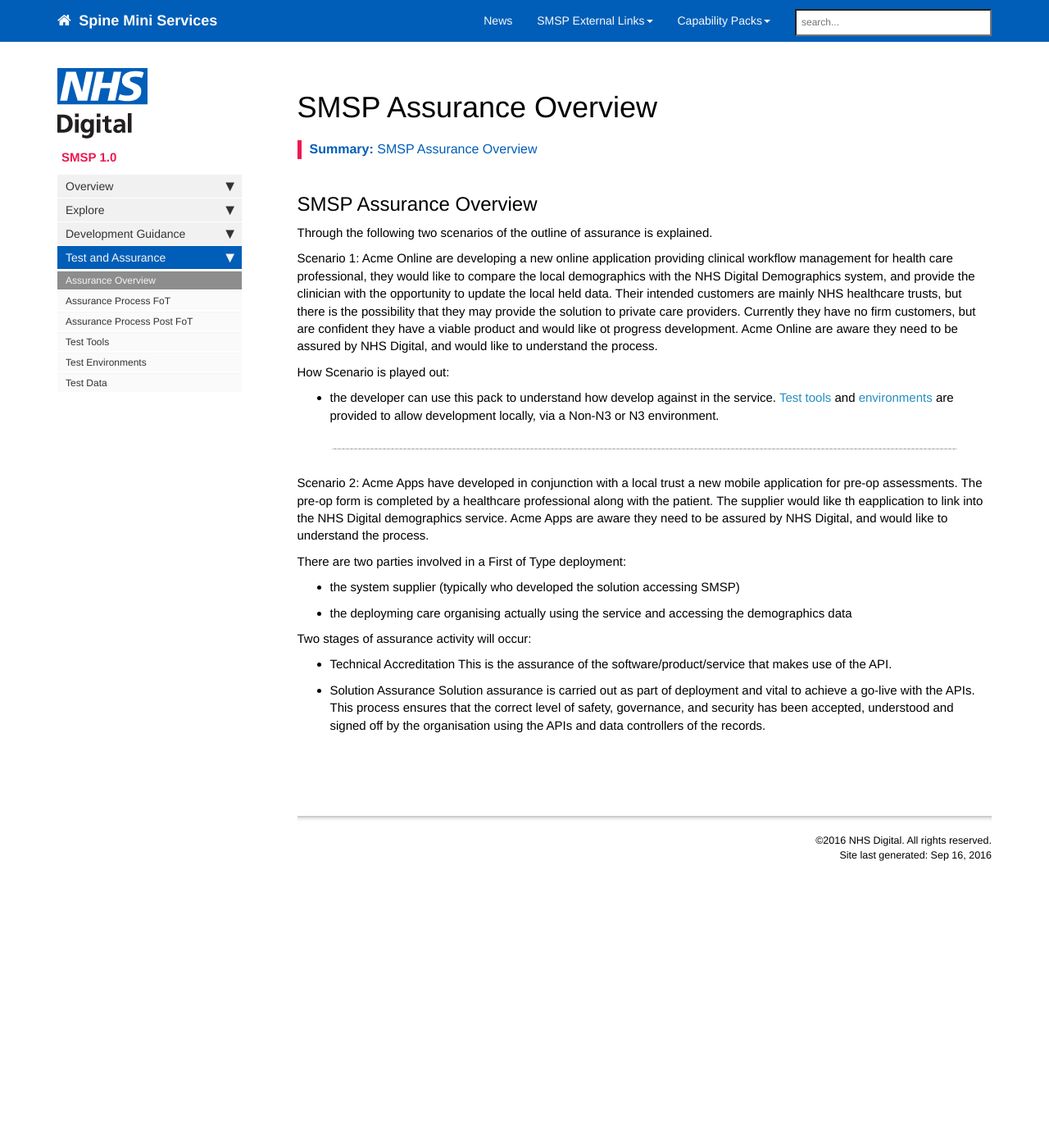
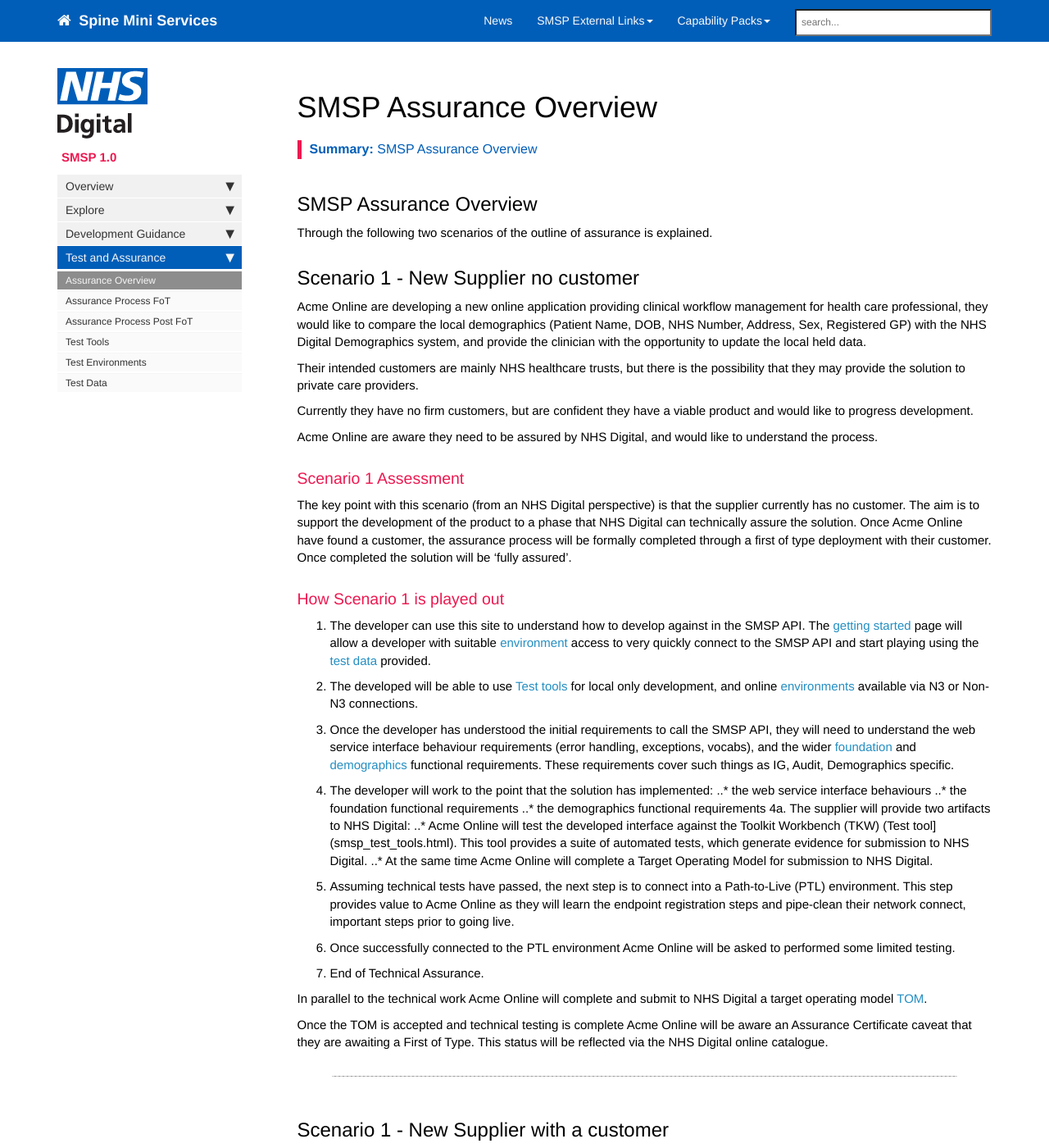
Before and after one commit to dobsonrd/smsp, a Jekyll site: the page built from pages/smsp/smsp_assurance_overview.md, in a window 1280 px wide and 1400 px high. Shown: the whole window at 82% size. Built offline with Jekyll 4.4.1, drawn with Linux system fonts in a browser that asks for light colours; nearby versions of some CDN libraries; comment, search, counter and statistics services are not loaded; some of the changed text lies outside the part shown.

Commit message:
Update smsp_assurance_overview.md

```diff
--- a/pages/smsp/smsp_assurance_overview.md
+++ b/pages/smsp/smsp_assurance_overview.md
@@ -12,29 +12,52 @@ toc: false
 
 Through the following two scenarios of the outline of assurance is explained.
 
-Scenario 1: Acme Online are developing a new online application providing clinical workflow management for health care professional, they would like to compare the local demographics with the NHS Digital Demographics system, and provide the clinician with the opportunity to update the local held data. Their intended customers are mainly NHS healthcare trusts, but there is the possibility that they may provide the solution to private care providers. Currently they have no firm customers, but are confident they have a viable product and would like ot progress development. Acme Online are aware they need to be assured by NHS Digital, and would like to understand the process.
+## Scenario 1 - New Supplier no customer
+Acme Online are developing a new online application providing clinical workflow management for health care professional, they would like to compare the local demographics (Patient Name, DOB, NHS Number, Address, Sex, Registered GP) with the NHS Digital Demographics system, and provide the clinician with the opportunity to update the local held data.
 
-How Scenario is played out:
-- the developer can use this pack to understand how develop against in the service. [Test tools](smsp_test_tools.html) and [environments](smsp_test_environments.html) are provided to allow development locally, via a Non-N3 or N3 environment.
+Their intended customers are mainly NHS healthcare trusts, but there is the possibility that they may provide the solution to private care providers.
+
+Currently they have no firm customers, but are confident they have a viable product and would like to progress development.
+
+Acme Online are aware they need to be assured by NHS Digital, and would like to understand the process.
+
+### Scenario 1 Assessment
+The key point with this scenario (from an NHS Digital perspective) is that the supplier currently has no customer. The aim is to support the development of the product to a phase that NHS Digital can technically assure the solution. Once Acme Online have found a customer, the assurance process will be formally completed through a first of type deployment with their customer. Once completed the solution will be 'fully assured'.
+
+### How Scenario 1 is played out
+1. The developer can use this site to understand how to develop against in the SMSP API. The [getting started](smsp_getting_started.html) page will allow a developer with suitable [environment](smsp_test_environments.html) access to very quickly connect to the SMSP API and start playing using the [test data](smsp_test_data.html) provided.
+2. The developed will be able to use [Test tools](smsp_test_tools.html) for local only development, and online  [environments](smsp_test_environments.html) available via N3 or Non-N3 connections.
+2. Once the developer has understood the initial requirements to call the SMSP API, they will need to understand the web  service interface behaviour requirements (error handling, exceptions, vocabs), and the wider [foundation](foundations_reqs.html) and [demographics](demographics_reqs.html) functional requirements. These requirements cover such things as IG, Audit, Demographics specific.
+3. The developer will work to the point that the solution has implemented:
+..* the web service interface behaviours
+..* the foundation functional requirements
+..* the demographics functional requirements
+4a. The supplier will provide two artifacts to NHS Digital:
+..* Acme Online will test the developed interface against the Toolkit Workbench (TKW) (Test tool](smsp_test_tools.html). This tool provides a suite of automated tests, which generate evidence for submission to NHS Digital.
+..* At the same time Acme Online will complete a Target Operating Model for submission to NHS Digital.
+5. Assuming technical tests have passed, the next step is to connect into a Path-to-Live (PTL) environment. This step provides value to Acme Online as they will learn the endpoint registration steps and pipe-clean their network connect, important steps prior to going live.
+6. Once successfully connected to the PTL environment Acme Online will be asked to performed some limited testing.
+7. End of Technical Assurance.
+
+In parallel to the technical work Acme Online will complete and submit to NHS Digital a target operating model [TOM](smsp_tom.html).
+
+Once the TOM is accepted and technical testing is complete Acme Online will be aware an Assurance Certificate caveat that they are awaiting a First of Type. This status will be reflected via the NHS Digital online catalogue.
 
 ---
 
-Scenario 2: Acme Apps have developed in conjunction with a local trust a new mobile application for pre-op assessments. The pre-op form is completed by a healthcare professional along with the patient. The supplier would like th eapplication to link into the NHS Digital demographics service. Acme Apps are aware they need to be assured by NHS Digital, and would like to understand the process.
+## Scenario 1 - New Supplier with a customer
+Acme Apps have developed in conjunction with a local care organisation a new mobile application for pre-op assessments. The pre-op form is completed by a healthcare professional along with the patient. The supplier would like th application to link into the NHS Digital demographics service. Acme Apps are aware they need to be assured by NHS Digital, and would like to understand the process.
 
+### Scenario 2 Assessment
+This scenario involves both a supplier and customer (typically a care organisation), meaning the assurance can progress all the way to a live first of type (assuming the usage and settings is accepted by NHS Digital).
 
+### How Scenario 2 is played out
+Acme Apps in conjunction with their customer will complete and submit to NHS Digital Phase 1 of target operating model [TOM](smsp_tom.html). The information in Phase 1 provides details of the usage and settings of the proposed service, sufficient to allow the demographics programme to assess the application and approve or reject (with details).
 
-There are two parties involved in a First of Type deployment:
-- the system supplier (typically who developed the solution accessing SMSP)
-- the deployming care organising actually using the service and accessing the demographics data
+The technical steps are exactly the same as Scenario 1.
 
+Once technically assured and a fully completed TOM (phase 1 and 2) has been submitted and approved, the solution will move into a live first of type deployment verification period (typically two weeks).
 
-
-Two stages of assurance activity will occur:
-
-- Technical Accreditation
-This is the assurance of the software/product/service that makes use of the API.
-
-- Solution Assurance
-Solution assurance is carried out as part of deployment and vital to achieve a go-live with the APIs. This process ensures that the correct level of safety, governance, and security has been accepted, understood and signed off by the organisation using the APIs and data controllers of the records.
+Successfully completion of the verification period, with no issues raises, to allow the status of the assurance against the Acme Apps product to be reflected as fully assured.
 
 {% include links.html %}
```
